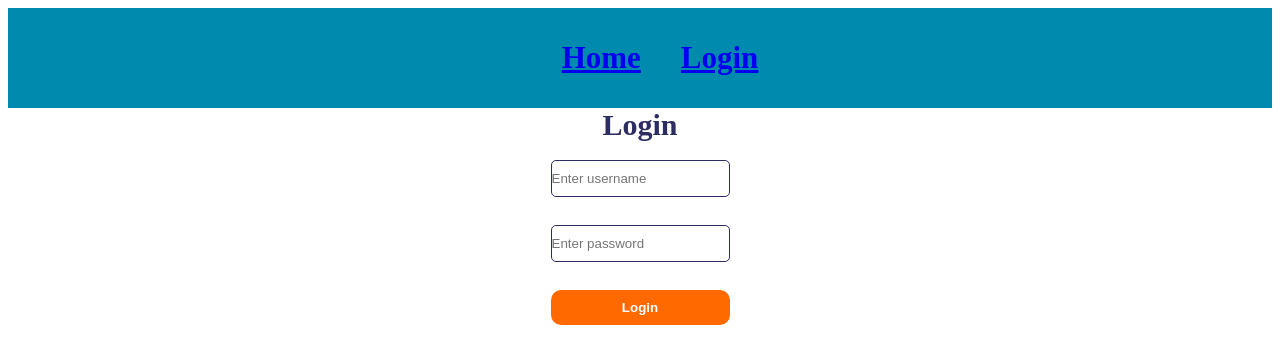
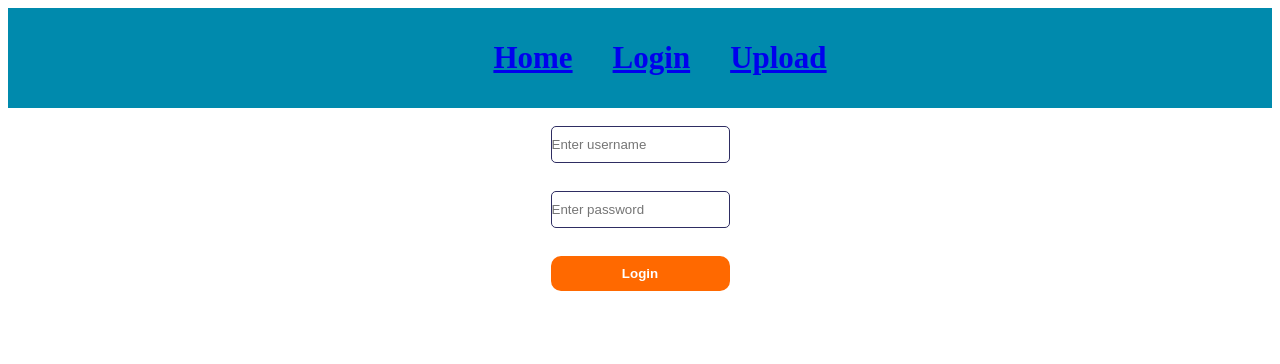
Before and after one commit to Harry-Liu23/Beatson-Team-Project, a Next.js app in the folder client/beatson-app/: page /login in a window 1280 px wide. Shown: the top 364 px of the page. Built offline with nearby package versions, Linux system fonts and the light colour scheme.

Commit message:
Adds the upload page to the navbar, rename to upload.txs, corrected function name in upload.tsx and cleaned up Login page title duplicate

```diff
--- a/client/beatson-app/components/Navbar.js
+++ b/client/beatson-app/components/Navbar.js
@@ -11,6 +11,9 @@ const Navbar = () => {
                 <li>
                     <Link href="/login">Login</Link>
                 </li>
+                <li>
+                    <Link href="/upload">Upload</Link>
+                </li>
             </ul>
         </div>
     );
--- a/client/beatson-app/components/login/LoginForm.js
+++ b/client/beatson-app/components/login/LoginForm.js
@@ -22,9 +22,6 @@ const LoginForm = () => {
     return (
         <div className={styles.container}>
             <form onSubmit={handleSubmit}>
-                <div className={styles.header}>
-                    Login
-                </div>
                 <br />
                 <div className={styles.inputs}>
                     <input className={styles.input}
--- a/client/beatson-app/pages/studyForm.tsx
+++ b/client/beatson-app/pages/upload.tsx
@@ -2,7 +2,7 @@ import StudyForm from '../components/Study/StudyForm'
 
 /* website.url/studyForm */
 
-export default function Login() {
+export default function UploadForm() {
   return (
     <div>
       <div>
```
